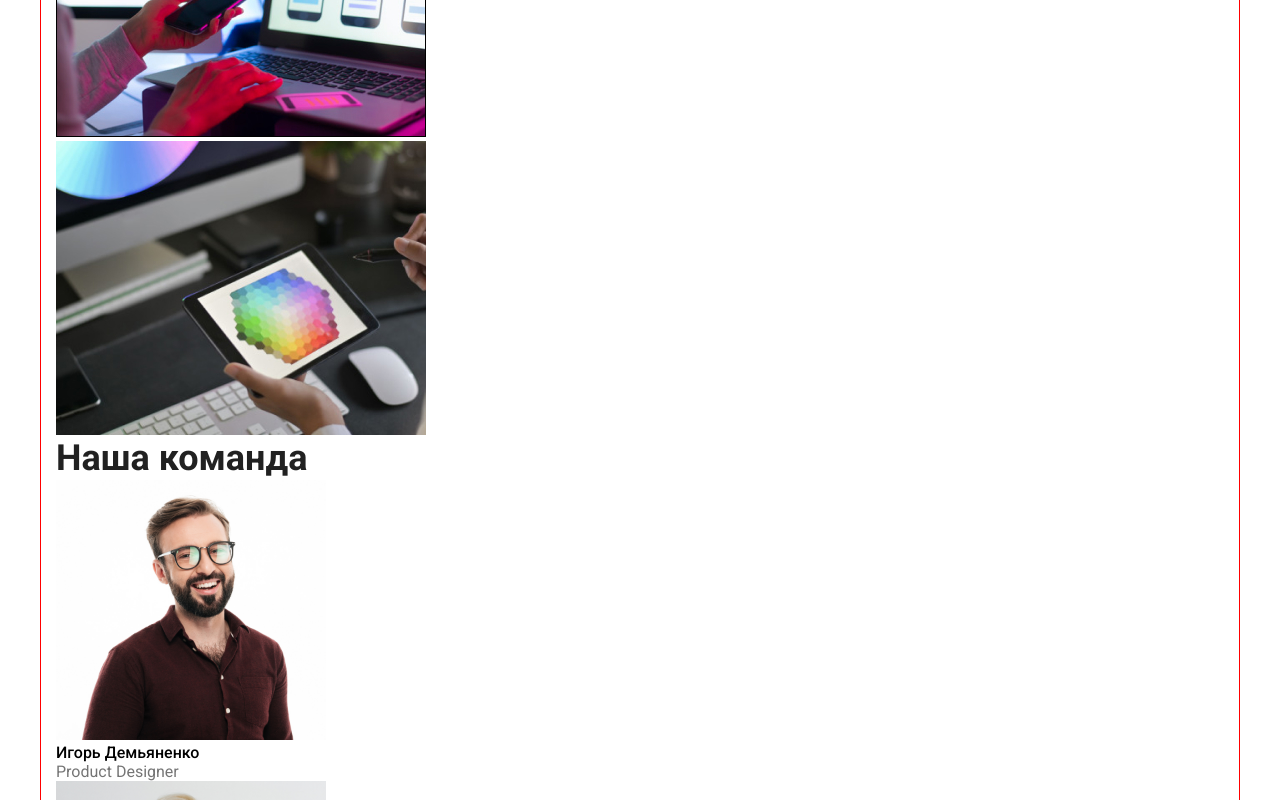
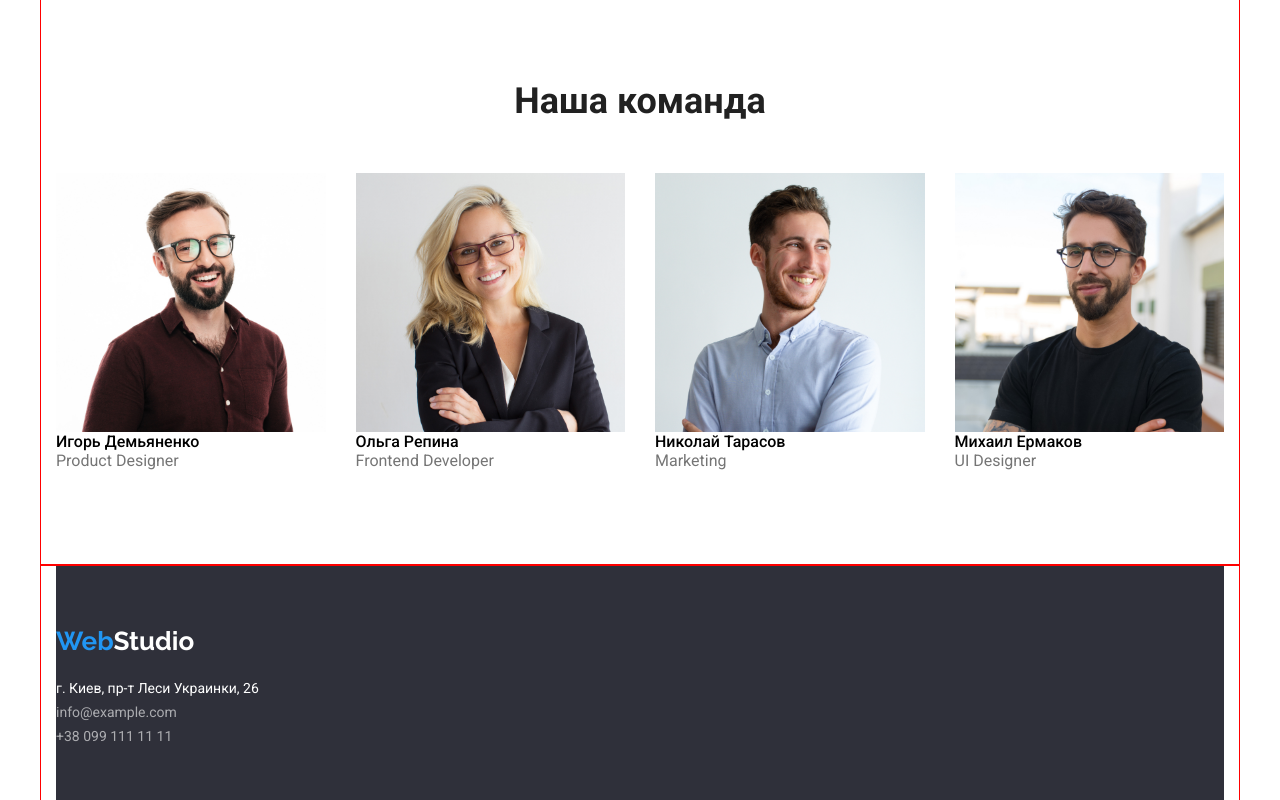
Before and after one commit to Tytyak/goit-markup-hw-03, a plain HTML site: page index.html in a window 1280 px wide. Shown: the part 1420-2220 px from the top of the page. Drawn offline with Linux system fonts and the light colour scheme.

Commit message:
неужели я это сделал)))

```diff
--- a/css/main.css
+++ b/css/main.css
@@ -191,6 +191,57 @@ p{
     color: var(--black);
 }
 
+.about{
+    padding-bottom: 94px;
+}
+
+.about-title,
+.team-title{
+    text-align: center;
+    margin-bottom: 50px;
+
+}
+
+.about-link{
+    display: inline-block;
+}
+
+.about-list{
+    display: flex;
+    flex-wrap: wrap;
+    justify-content: space-between;
+    margin-right: -30px;
+
+}
+
+img{
+    display: block;
+    max-width: 100%;
+}
+
+.about-list >li{
+    flex-basis: calc(100% / 3 - 30px);
+    margin-right: 30px;
+}
+
+.page-team{
+    padding-top: 94px;
+    padding-bottom: 94px;
+}
+
+.team-list{
+    display: flex;
+    flex-wrap: wrap;
+    justify-content: space-between;
+    margin-right: -30px;
+}
+
+.team-list > li{
+    flex-basis: calc(100% / 4 - 30px);
+    margin-right: 30px;
+}
+
+
 .team{
     font-family: 'Roboto', sans-serif;
     font-weight: 500;
@@ -210,9 +261,31 @@ p{
 
 .page-footer{
     background-color: var(--background-foot);
+    padding-top: 60px;
+    padding-bottom: 60px;
 }
 
-.address{
+/* .address{
+    font-family: 'Roboto', sans-serif;
+    font-weight: 400;
+    font-size: 14px;
+    line-height: 1.714;
+    color: var(--white);
+} */
+
+.logo-foot{
+    display: inline-block;
+    width: 145px;
+    height: 31px;
+    font-family: 'Raleway', sans-serif;
+    font-weight: bold;
+    font-size: 26px;
+    line-height: 1.192;
+    color: var(--white);
+    margin-bottom: 20px;
+}
+
+.contact-list > li:first-child{
     font-family: 'Roboto', sans-serif;
     font-weight: 400;
     font-size: 14px;
@@ -220,17 +293,7 @@ p{
     color: var(--white);
 }
 
-.logo-foot{
-    width: 145px;
-    height: 31px;
-    font-family: 'Raleway', sans-serif;
-    font-weight: bold;
-    font-size: 26px;
-    line-height: 1.192;
-    color: var(--white);
-}
-
-.contacts-list{
+.contact-list{
     font-family: 'Roboto', sans-serif;
     font-weight: 400;
     font-size: 14px;
--- a/css/portfolio.css
+++ b/css/portfolio.css
@@ -194,13 +194,35 @@ img{
     color: var(--gray);
 }
 
-     /* FOOTER */
+      /* FOOTER */
 
 .page-footer{
     background-color: var(--background-foot);
+    padding-top: 60px;
+    padding-bottom: 60px;
 }
 
-.address{
+/* .address{
+    font-family: 'Roboto', sans-serif;
+    font-weight: 400;
+    font-size: 14px;
+    line-height: 1.714;
+    color: var(--white);
+} */
+
+.logo-foot{
+    display: inline-block;
+    width: 145px;
+    height: 31px;
+    font-family: 'Raleway', sans-serif;
+    font-weight: bold;
+    font-size: 26px;
+    line-height: 1.192;
+    color: var(--white);
+    margin-bottom: 20px;
+}
+
+.contact-list > li:first-child{
     font-family: 'Roboto', sans-serif;
     font-weight: 400;
     font-size: 14px;
@@ -208,17 +230,7 @@ img{
     color: var(--white);
 }
 
-.logo-foot{
-    width: 145px;
-    height: 31px;
-    font-family: 'Raleway', sans-serif;
-    font-weight: bold;
-    font-size: 26px;
-    line-height: 1.192;
-    color: var(--white);
-}
-
-.contacts-list{
+.contact-list{
     font-family: 'Roboto', sans-serif;
     font-weight: 400;
     font-size: 14px;
--- a/index.html
+++ b/index.html
@@ -125,13 +125,14 @@
                 <li><a href="mailto:info@example.com">info@example.com</a></li>
                 <li><a href="tel:+380991111111">+38 099 111 11 11</a></li>
             </ul> -->
-            <p class="address">г. Киев, пр-т Леси Украинки, 26</p>
-            <ul class="contacts-list">
+            <!-- <p class="address">г. Киев, пр-т Леси Украинки, 26</p> -->
+            <ul class="contact-list">
+                <li>г. Киев, пр-т Леси Украинки, 26</li>
                 <li>info@example.com</li>
                 <li>+38 099 111 11 11</li>
             </ul>
         </address>
     </footer>
-</div>
+    </div>
 </body>
 </html>
```
Also changed, not shown: portfolio.html (+3 -2 lines).
